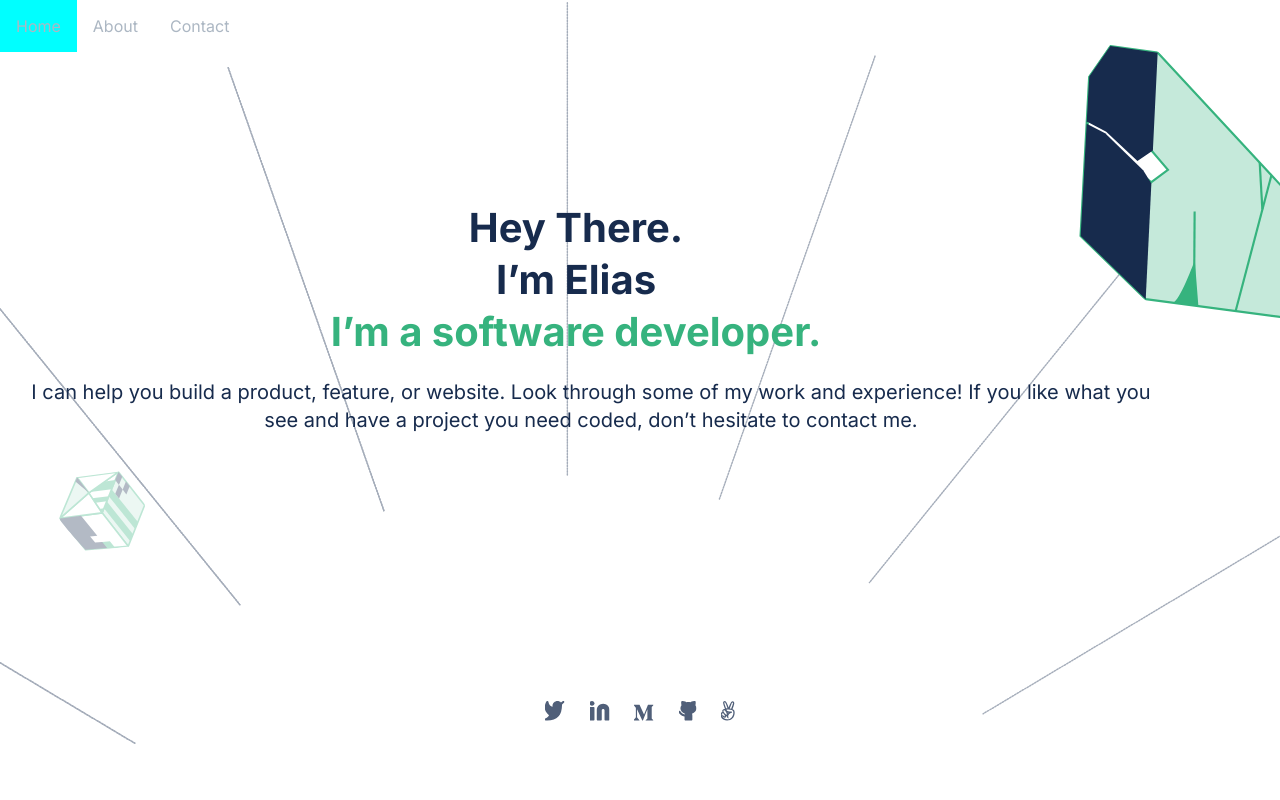
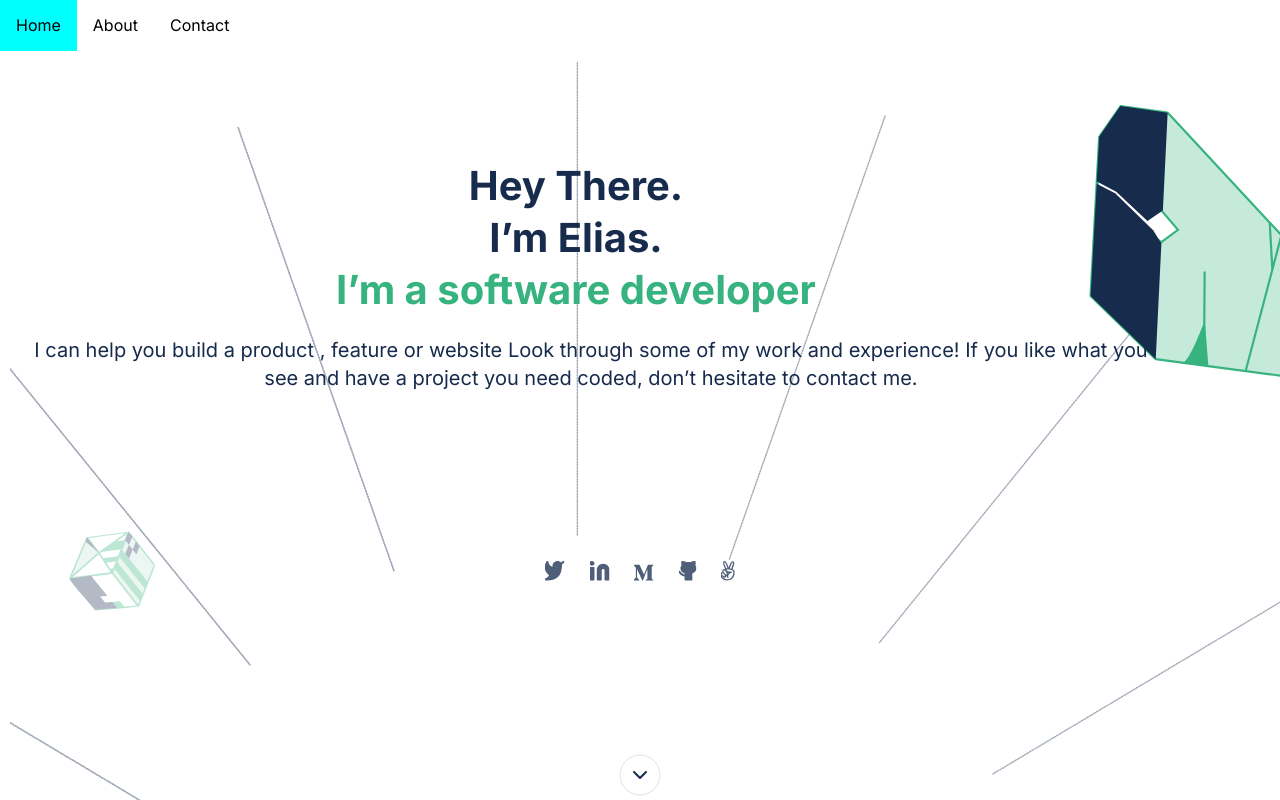
Before and after one commit to Chimane1987/Mobile-portfolio, a website: page index.html in a window 1280 px wide. Drawn offline with Linux system fonts and the light colour scheme.

Commit message:
Added changes to HTML and CSS and arrow point down

```diff
--- a/index.html
+++ b/index.html
@@ -22,17 +22,18 @@
       </ul>
     </nav>
   </header>
+  <div class="container">
   <main>
+
     <div class="hero">
       <h1>
-        Hey There. <br>I’m Elias <br> <span>I’m a software developer.</span>
+        Hey There. <br>I’m Elias. <br> <span>I’m a software developer</span>
       </h1>
 
       <p>
-        I can help you build a product, feature, or website.
-        Look through some of my work and experience! If you like what you see and
-        have a project you need coded, don’t hesitate to contact me.
-      </p>
+        I can help you build a product , feature or website Look through some
+        of my work and experience! If you like what you see and have a project you need coded,
+        don’t hesitate to contact me.
     </div>
 
     <div class="social-links">
@@ -44,6 +45,10 @@
           <li><a href="#"><img src="angellist.svg"></a></li>
       </ul>
   </div>
+  <div class="arrow-container">
+    <img src="Disabled.svg" alt="">
+  </div>
   </main>
+</div>
 </body>
 </html>
--- a/style.css
+++ b/style.css
@@ -11,10 +11,9 @@
 body {
   background-image: url("header-illsutration-mobile.svg");
   background-size: 100%;
-  background-position: absolute;
-  background-color: #fff;
+  background-repeat: no-repeat;
+  background-position: 10px 60px;
   width: 90%;
-  height: 100%;
   margin: 0;
   font-family: Inter, sans-serif;
 }
@@ -23,7 +22,9 @@ nav {
   display: flex;
   justify-content: space-between;
   align-items: center;
-  color: #acb7c3;
+  color: white;
+  height: 50px;
+  width: auto;
 }
 
 nav ul {
@@ -38,7 +39,7 @@ nav li {
 
 nav li a {
   text-decoration: none;
-  color: #acb7c3;
+  color: black;
   padding: 1rem;
   display: block;
 }
@@ -51,7 +52,7 @@ nav li:hover {
   position: absolute;
   top: 1.8rem;
   right: 1rem;
-  color: #acb7c3;
+  color: black;
   display: none;
   flex-direction: column;
   justify-content: space-between;
@@ -64,7 +65,7 @@ nav li:hover {
 .toggle-button .bar {
   height: 3px;
   width: 100;
-  background-color: #acb7c3;
+  background-color: black;
   border-radius: 10px;
 }
 
@@ -83,11 +84,11 @@ nav li:hover {
   font-family: Inter, sans-serif;
   top: 156px;
   font-size: 40px;
-  font-weight: bold;
+  font-weight: 700;
   font-style: normal;
   text-align: center;
   line-height: 52px;
-  margin: 150px 0 0 0;
+  margin: 110px 0 0 0;
 }
 
 .hero span {
@@ -109,19 +110,19 @@ nav li:hover {
 
 .social-links {
   align-items: center;
-  margin: 0;
+  margin: 150px 0 0 0;
   padding: 0;
   text-align: center;
   position: absolute;
   bottom: 0;
-  height: 100px;
+  height: 250px;
   left: 50%;
   transform: translateX(-50%);
 }
 
 .social-links ul li {
   display: inline-block;
-  margin: 0 10px;
+  margin: 10px 10px;
 }
 
 .social-links li:hover {
@@ -130,8 +131,18 @@ nav li:hover {
 
 @media (max-width: 768px) {
   .social-links li {
-    display: flexbox;
-    margin: 10px auto;
+    display: flex;
+    margin: 50px auto;
     justify-content: space-between;
   }
 }
+
+.arrow-container {
+  position: fixed;
+  bottom: 0;
+  width: 100%;
+  height: 50px;
+  display: flex;
+  justify-content: center;
+  align-items: center;
+}
```
Also changed, not shown: Disabled.svg (added).
